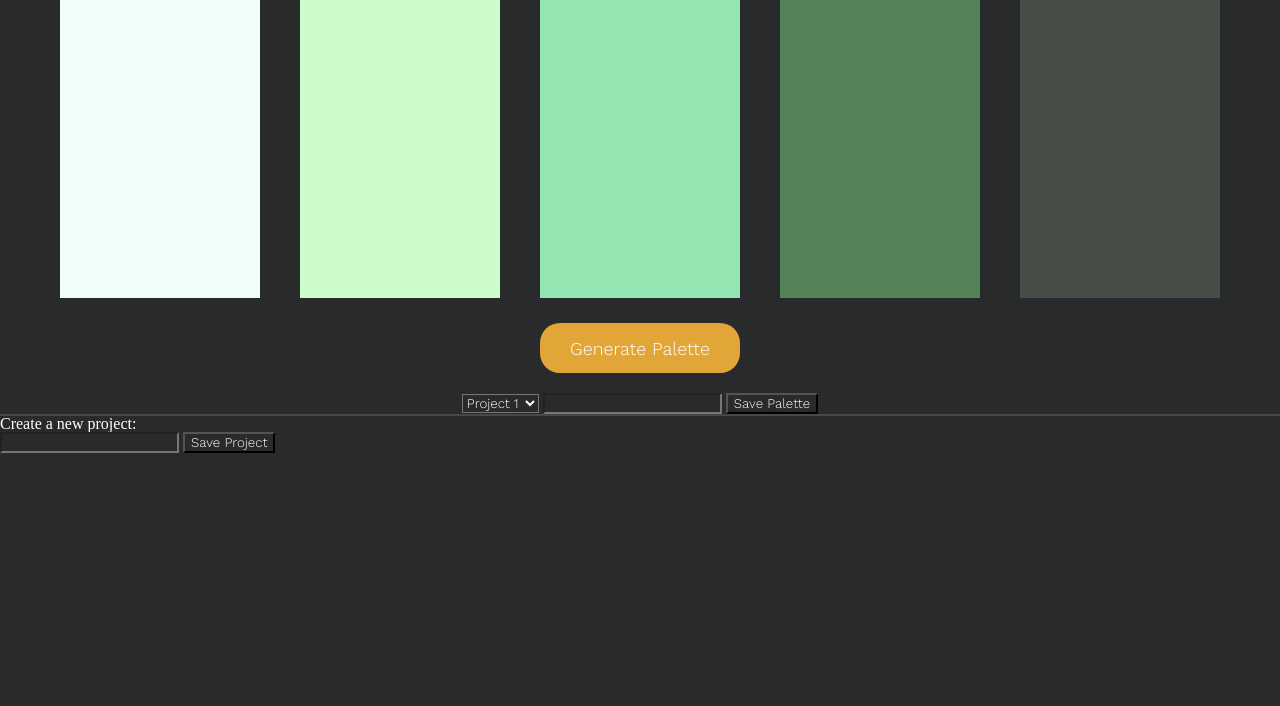
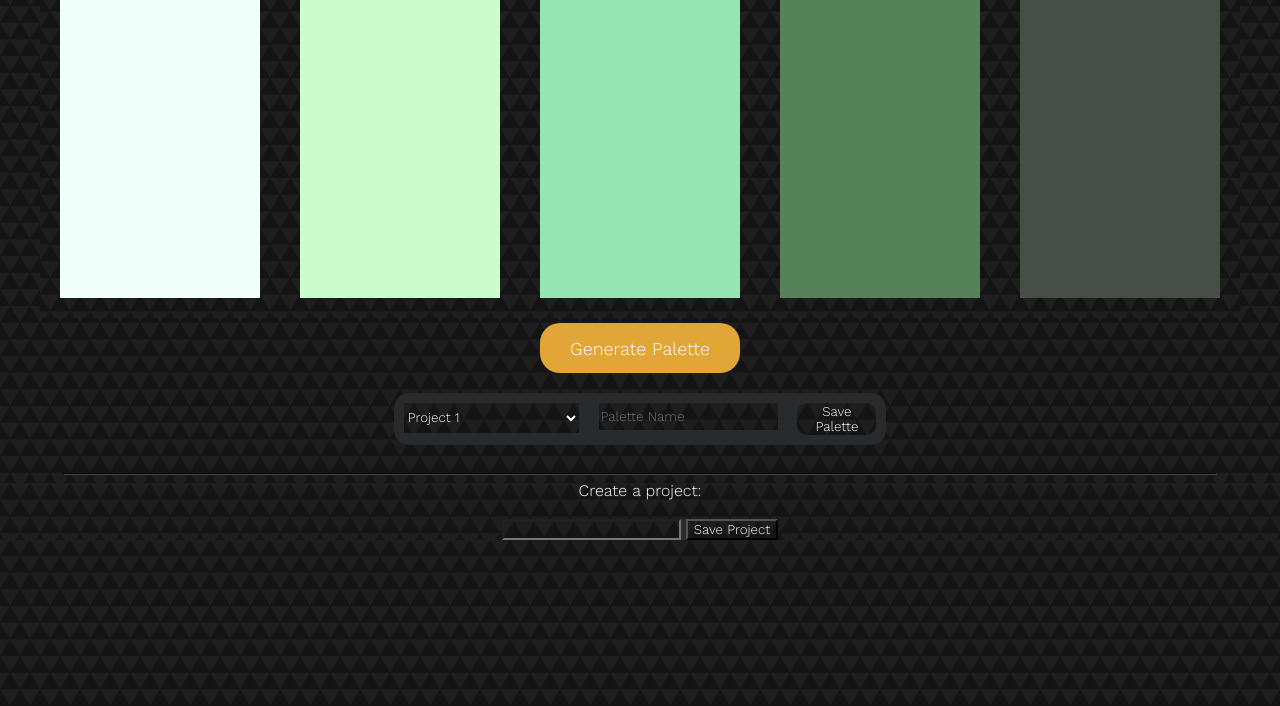
Before and after one commit to seamus-quinn/palette-picker, a website: page public/index.html in a window 1280 px wide. Shown: the part 94-800 px from the top of the page. Drawn offline with nearby package versions, Linux system fonts and the light colour scheme; a web font is replaced by a local one.

Commit message:
Add styles

```diff
--- a/public/css/styles.css
+++ b/public/css/styles.css
@@ -2,7 +2,12 @@
   background: #292a2b;
   color: #fff;
   font-family: 'Work Sans', sans-serif;
-  font-weight: 300
+  font-weight: 300;
+  background-image: url('../assets/dark-triangles.png')
+}
+
+form {
+ background: #292a2b;
 }
 
 .main-part {
@@ -10,7 +15,6 @@
   display: flex;
   flex-direction: column;
   align-items: center;
-  border-bottom: #484849 solid 2px;
 }
 
 .title {
@@ -69,3 +73,51 @@
 .palette-generator:focus {
   outline: 0
 }
+
+.palette-form {
+  display: flex;
+  justify-content: center;
+  margin-bottom: 20px;
+  border-radius: 15px;
+}
+
+.projects {
+  width: 200px;
+  height: 30px;
+  margin: 2%;
+  border: none;
+}
+
+.projects:focus {
+  outline: 0
+}
+
+.palette-name {
+  width: 200px;
+  height: 25px;
+  margin: 2%;
+  border: none;
+}
+
+.submit-palette {
+  border: none;
+  margin: 2%;
+  border-radius: 10px;
+}
+
+hr {
+  border-color: #484849;
+  width: 90%
+}
+
+.project-form-container {
+  display: flex;
+  flex-direction: column;
+  align-items: center;
+  font-family: 'Work Sans', sans-serif;
+  font-weight: 300;
+}
+
+.project-form {
+  margin-top: 20px;
+}
--- a/public/index.html
+++ b/public/index.html
@@ -21,22 +21,25 @@
       <div class='container color-5'></div>
     </div>
     <button class='palette-generator'>Generate Palette</button>
-    <form>
+    <form class='palette-form'>
       <select class='projects'>
         <option>Project 1</option>
         <option>Project 2</option>
         <option>Project 3</option>
       </select>
-      <input type='text' />
-      <button type='submit'>Save Palette</button>
+      <input type='text' class='palette-name' placeholder='Palette Name'/>
+      <button type='submit' class='submit-palette'>Save Palette</button>
     </form>
   </div>
-  <div class='projects'>
-    <p>Create a new project:</p>
-    <form>
+  <hr/>
+  <div class='project-form-container'>
+    <p>Create a project:</p>
+    <form class='project-form'>
       <input type='text' />
       <button type='submit'>Save Project</button>
     </form>
+  </div>
+  <div class='projects-container'>
   </div>
   <script type='text/javascript' src='./js/jquery.js'></script>
   <script type='text/javascript' src='./js/scripts.js'></script>
```
Also changed, not shown: public/assets/dark-triangles.png (added), 2 other files.
